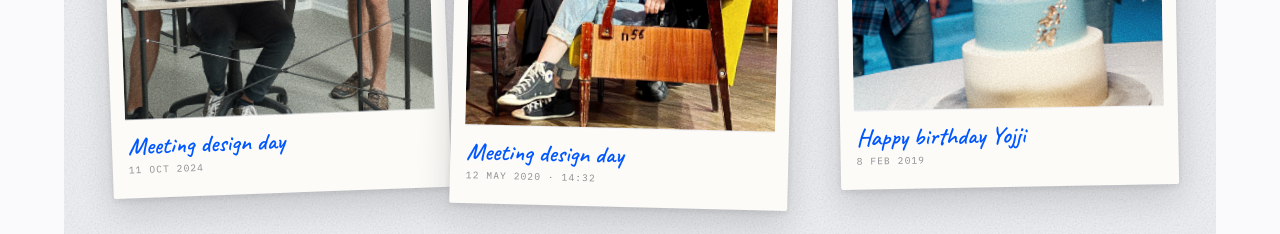
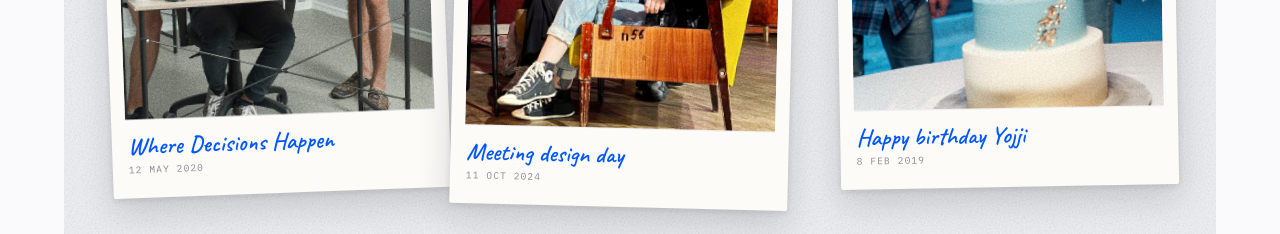
Before and after one commit to orendachanastasiia-dot/Welcome-Book-Yojji, a plain HTML site: page index.html in a window 1280 px wide. Shown: the part 3100-3334 px from the top of the page. Drawn offline with Linux system fonts and the light colour scheme.

Commit message:
Update index.html

```diff
--- a/index.html
+++ b/index.html
@@ -677,13 +677,13 @@ footer h2{max-width:none;}
         <div class="photo-frame photo-frame--45">
           <img width="1600" height="2000" decoding="async" src="images/about-01-process.png" alt="Yojji team at work — process" loading="lazy" />
         </div>
-        <figcaption class="cap-hand"><span class="script">Meeting design day</span><span class="mono">11 Oct 2024</span></figcaption>
+        <figcaption class="cap-hand"><span class="script">Where Decisions Happen</span><span class="mono">12 May 2020</span></figcaption>
       </figure>
       <figure class="photo">
         <div class="photo-frame photo-frame--45">
           <img width="1600" height="2000" decoding="async" src="images/about-02-studio.png" alt="Yojji team at work — studio" loading="lazy" />
         </div>
-        <figcaption class="cap-hand"><span class="script">Meeting design day</span><span class="mono">12 May 2020 · 14:32</span></figcaption>
+        <figcaption class="cap-hand"><span class="script">Meeting design day</span><span class="mono">11 Oct 2024</span></figcaption>
       </figure>
       <figure class="photo">
         <div class="photo-frame photo-frame--45">
```
